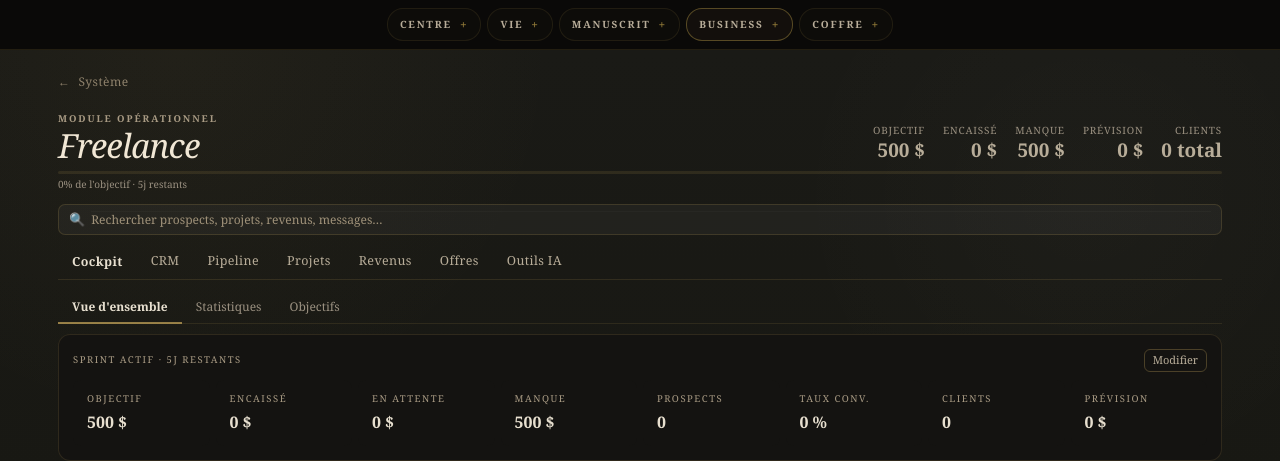
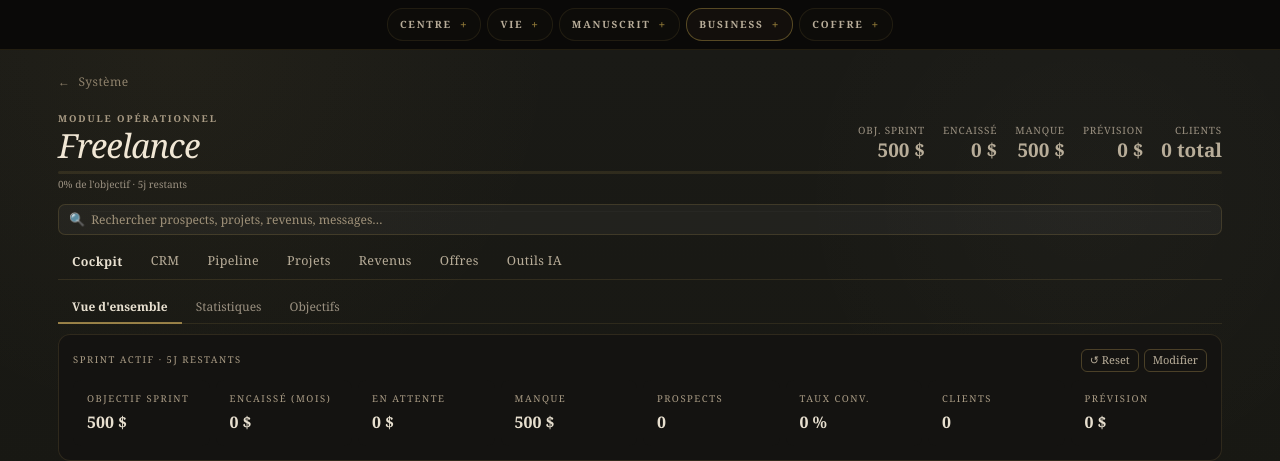
Before and after one commit to sdrapeau053-oss/mon-app, a Next.js app: page /freelance in a window 1280 px wide. Shown: the top 461 px of the page. Built offline with nearby package versions, Linux system fonts and the light colour scheme.

Commit message:
Module Freelance stabilisation donnees critiques

```diff
--- a/app/freelance/page.tsx
+++ b/app/freelance/page.tsx
@@ -335,9 +335,8 @@ function SprintEditPanel({ sprint, onUpdate, onClose }: { sprint: SprintActif; o
   return (
     <div style={{ marginTop: 10, display: "grid", gridTemplateColumns: "1fr 1fr", gap: 6 }}>
       {([
-        { key: "objectif" as keyof SprintActif, label: "Objectif $" },
-        { key: "revenusEncaisses" as keyof SprintActif, label: "Encaissé $" },
-        { key: "revenusAttente" as keyof SprintActif, label: "En attente $" },
+        { key: "objectif" as keyof SprintActif, label: "Objectif sprint ($)" },
+        { key: "revenusAttente" as keyof SprintActif, label: "En attente ($) — non encore reçu" },
         { key: "prospectsContactes" as keyof SprintActif, label: "Prospects" },
         { key: "clientsObtenus" as keyof SprintActif, label: "Clients" },
       ]).map(({ key, label }) => (
@@ -393,8 +392,15 @@ function FicheProspect({ p, onUpdate, onClose }: {
   }
 
   function sauvegarder() {
-    onUpdate({ ...ef, date_dernier_contact: new Date().toISOString().split("T")[0] });
+    // CP1: ne PAS écraser date_dernier_contact automatiquement
+    // L'utilisateur doit cliquer "Marquer comme contacté" pour mettre à jour cette date
+    onUpdate(ef);
     onClose();
+  }
+
+  function marquerContacte() {
+    const today = new Date().toISOString().split("T")[0];
+    setEf((prev) => ({ ...prev, date_dernier_contact: today }));
   }
 
   return (
@@ -436,12 +442,8 @@ function FicheProspect({ p, onUpdate, onClose }: {
           <input type="text" value={ef.projet_en_cours || ""} onChange={(e) => f("projet_en_cours", e.target.value)} placeholder="ex: Biographie chapitre 3, révision manuscrit…" style={inputStyle} />
         </div>
         <div>
-          <p className="label-meta" style={{ fontSize: 10, marginBottom: 2 }}>Montant ($)</p>
-          <input type="number" min={0} value={ef.montant} onChange={(e) => f("montant", Number(e.target.value))} style={inputStyle} />
-        </div>
-        <div>
           <p className="label-meta" style={{ fontSize: 10, marginBottom: 2 }}>Valeur estimée ($)</p>
-          <input type="number" min={0} value={ef.valeur_estimee || 0} onChange={(e) => f("valeur_estimee", Number(e.target.value))} style={inputStyle} />
+          <input type="number" min={0} value={ef.valeur_estimee ?? ef.montant ?? 0} onChange={(e) => f("valeur_estimee", Number(e.target.value))} style={inputStyle} />
         </div>
       </div>
 
@@ -469,13 +471,6 @@ function FicheProspect({ p, onUpdate, onClose }: {
           </select>
         </div>
         <div>
-          <p className="label-meta" style={{ fontSize: 10, marginBottom: 2 }}>Source</p>
-          <select value={ef.source || ""} onChange={(e) => f("source", e.target.value as SourceProspect || undefined)} style={inputStyle}>
-            <option value="">—</option>
-            {SOURCES.map((s) => <option key={s.value} value={s.value}>{s.label}</option>)}
-          </select>
-        </div>
-        <div>
           <p className="label-meta" style={{ fontSize: 10, marginBottom: 2 }}>Canal</p>
           <input type="text" value={ef.canal} onChange={(e) => f("canal", e.target.value)} placeholder="LinkedIn, Facebook…" style={inputStyle} />
         </div>
@@ -497,6 +492,19 @@ function FicheProspect({ p, onUpdate, onClose }: {
         </div>
       </div>
 
+      {/* CP1 — Dernier contact explicite */}
+      <div style={{ alignItems: "center", display: "flex", gap: 8, marginBottom: 8 }}>
+        <button
+          type="button"
+          onClick={marquerContacte}
+          style={{ background: "rgba(29,158,117,0.08)", border: "1px solid rgba(29,158,117,0.30)", borderRadius: 5, color: "#1D9E75", cursor: "pointer", fontSize: 11, padding: "3px 10px" }}
+        >
+          ✓ Marquer comme contacté aujourd'hui
+        </button>
+        {ef.date_dernier_contact ? (
+          <span style={{ color: "var(--text-muted)", fontSize: 10 }}>Dernier contact : {ef.date_dernier_contact}</span>
+        ) : null}
+      </div>
       <div style={{ display: "flex", gap: 6 }}>
         <button className="btn-primary" type="button" onClick={sauvegarder} style={{ flex: 1, fontSize: 12, padding: "5px" }}>Sauvegarder</button>
         <button type="button" onClick={onClose} style={{ ...btnSmall, padding: "5px 12px" }}>Annuler</button>
@@ -953,7 +961,8 @@ function CRMPanel({ prospects, onUpdate, propositions, onUpdatePropositions }: {
       canal: nv.canal || "",
       offre: nv.offre || "",
       statut: nv.statut || "a_contacter",
-      montant: nv.montant || 0,
+      montant: 0,
+      valeur_estimee: (nv.valeur_estimee as number | undefined) || 0,
       dateContact: today,
       date_dernier_contact: today,
       encaisse: false,
@@ -1038,7 +1047,7 @@ function CRMPanel({ prospects, onUpdate, propositions, onUpdatePropositions }: {
             { k: "nom", ph: "Nom *", t: "text" },
             { k: "offre", ph: "Offre / service", t: "text" },
             { k: "canal", ph: "Canal (LinkedIn, Facebook…)", t: "text" },
-            { k: "montant", ph: "Montant $", t: "number" },
+            { k: "valeur_estimee", ph: "Valeur estimée ($)", t: "number" },
           ].map(({ k, ph, t }) => (
             <input
               key={k}
@@ -2033,7 +2042,7 @@ const PIPELINE_COLONNES: { statut: StatutProspect; label: string; color: string
   { statut: "gagne", label: "Gagné", color: "#1D9E75" },
 ];
 
-function PipelinePanel({ prospects, today }: { prospects: Prospect[]; today: string }) {
+function PipelinePanel({ prospects, today, onUpdate }: { prospects: Prospect[]; today: string; onUpdate: (p: Prospect[]) => void }) {
   const [afficherPerdus, setAfficherPerdus] = useState(false);
 
   const liste = afficherPerdus ? prospects : prospects.filter((p) => p.statut !== "perdu");
@@ -2145,6 +2154,15 @@ function PipelinePanel({ prospects, today }: { prospects: Prospect[]; today: str
                           {retardRelance === 0 ? "Relance aujourd'hui" : "Relance J+" + retardRelance}
                         </p>
                       ) : null}
+                      {/* CP5 — Select statut inline */}
+                      <select
+                        value={p.statut}
+                        onClick={(e) => e.stopPropagation()}
+                        onChange={(e) => onUpdate(prospects.map((pr) => pr.id === p.id ? { ...pr, statut: e.target.value as StatutProspect } : pr))}
+                        style={{ background: "var(--bg-main)", border: "1px solid rgba(201,168,92,0.20)", borderRadius: 4, color: "var(--text-muted)", fontSize: 10, marginTop: 5, padding: "2px 3px", width: "100%" }}
+                      >
+                        {STATUTS.map((s) => <option key={s.value} value={s.value}>{s.label}</option>)}
+                      </select>
                     </div>
                   );
                 })
@@ -2247,14 +2265,25 @@ export default function FreelancePage() {
   useEffect(() => { setForm(lireSauvegarde()); }, []);
   useEffect(() => {
     setSprint(lireLS(FL_SPRINT, defaultSprint));
-    setProspects(lireLS<Prospect[]>(FL_PROSPECTS, []));
+    // CP3 — Migration : valeur_estimee ← montant si valeur_estimee absente ou nulle
+    const rawProspects = lireLS<Prospect[]>(FL_PROSPECTS, []);
+    setProspects(rawProspects.map((p) =>
+      (p.valeur_estimee === undefined || p.valeur_estimee === 0) && p.montant > 0
+        ? { ...p, valeur_estimee: p.montant }
+        : p
+    ));
     setCalc(lireLS(FL_CALC, defaultCalc));
     setMode500(lireLS(FL_MODE500, defaultMode500));
     setOffres(lireLS<Offre[]>(FL_OFFERS, []));
     setPropositions(lireLS<Proposition[]>(FL_PROPOSITIONS, []));
     setProjets(lireLS<Projet[]>(FL_PROJETS, []));
     setRevenus(lireLS<Revenu[]>(FL_REVENUS, []));
-    setTaches(lireLS<Tache[]>(FL_TACHES, []));
+    // CP8 — Purge tâches terminées de plus de 14 jours
+    const rawTaches = lireLS<Tache[]>(FL_TACHES, []);
+    const cutoff = new Date();
+    cutoff.setDate(cutoff.getDate() - 14);
+    const cutoffStr = cutoff.toISOString().split("T")[0];
+    setTaches(rawTaches.filter((t) => !t.done || t.date >= cutoffStr));
     setObjectifs(lireLS<Objectifs>(FL_OBJECTIFS, defaultObjectifs));
     setMessages(lireLS<MessageTemplate[]>(FL_MESSAGES, []));
   }, []);
@@ -2306,7 +2335,13 @@ export default function FreelancePage() {
   const kpis = calculerKPIs(sprint);
   const prevision = calculerPrevision(prospects);
   const relances = relancesProspects(prospects);
-  const totalRevenu = sprint.revenusEncaisses + sprint.revenusAttente;
+  // CP2 — Source de vérité unique : freelance-revenus pour les encaissements réels
+  const moisEnCours = new Date().toISOString().slice(0, 7);
+  const revenusMoisActuelReel = revenus
+    .filter((r) => r.mois === moisEnCours)
+    .reduce((acc, r) => acc + r.montant, 0);
+  const totalRevenu = revenusMoisActuelReel + sprint.revenusAttente;
+  const manqueReel = Math.max(0, sprint.objectif - totalRevenu);
   const pct = Math.min(100, sprint.objectif > 0 ? Math.round((totalRevenu / sprint.objectif) * 100) : 0);
 
   // ── Centre d'actions Phase 3 — logique explicite depuis les champs CRM ─────
@@ -2422,9 +2457,9 @@ export default function FreelancePage() {
             {/* KPIs mini dans le header */}
             <div style={{ alignItems: "baseline", display: "flex", flexWrap: "wrap", gap: 18 }}>
               {[
-                { label: "Objectif", value: sprint.objectif + " $", accent: false },
-                { label: "Encaissé", value: sprint.revenusEncaisses + " $", accent: sprint.revenusEncaisses > 0 },
-                { label: "Manque", value: kpis.manque + " $", accent: kpis.manque === 0 },
+                { label: "Obj. sprint", value: sprint.objectif + " $", accent: false },
+                { label: "Encaissé", value: revenusMoisActuelReel + " $", accent: revenusMoisActuelReel > 0 },
+                { label: "Manque", value: manqueReel + " $", accent: manqueReel === 0 },
                 { label: "Prévision", value: prevision + " $", accent: prevision > 0 },
                 { label: "Clients", value: clientsNonEncaisses.length > 0 ? clientsNonEncaisses.length + " à encaisser" : clientsGagnes.length + " total", accent: clientsNonEncaisses.length > 0 },
               ].map((k) => (
@@ -2650,15 +2685,23 @@ export default function FreelancePage() {
             <SystemPanel ariaLabel="KPIs sprint" compact>
               <div style={{ alignItems: "center", display: "flex", justifyContent: "space-between", marginBottom: 8 }}>
                 <p className="label-meta" style={{ margin: 0 }}>Sprint actif · {kpis.joursRestants}j restants</p>
-                <button style={btnSmall} type="button" onClick={() => setSprintEdit(!sprintEdit)}>
-                  {sprintEdit ? "Fermer" : "Modifier"}
-                </button>
+                <div style={{ display: "flex", gap: 5 }}>
+                  <button
+                    style={btnSmall}
+                    type="button"
+                    title="Réinitialiser le sprint (remet à zéro la date et les compteurs)"
+                    onClick={() => setSprint((s) => ({ ...s, dateDebut: today, prospectsContactes: 0, clientsObtenus: 0, revenusAttente: 0 }))}
+                  >↺ Reset</button>
+                  <button style={btnSmall} type="button" onClick={() => setSprintEdit(!sprintEdit)}>
+                    {sprintEdit ? "Fermer" : "Modifier"}
+                  </button>
+                </div>
               </div>
               <SystemGrid gap={6} min={90}>
-                <CompactMetric label="Objectif" value={sprint.objectif + " $"} />
-                <CompactMetric label="Encaissé" value={sprint.revenusEncaisses + " $"} />
+                <CompactMetric label="Objectif sprint" value={sprint.objectif + " $"} />
+                <CompactMetric label="Encaissé (mois)" value={revenusMoisActuelReel + " $"} />
                 <CompactMetric label="En attente" value={sprint.revenusAttente + " $"} />
-                <CompactMetric label="Manque" value={kpis.manque + " $"} />
+                <CompactMetric label="Manque" value={manqueReel + " $"} />
                 <CompactMetric label="Prospects" value={String(sprint.prospectsContactes)} />
                 <CompactMetric label="Taux conv." value={kpis.taux + " %"} />
                 <CompactMetric label="Clients" value={String(sprint.clientsObtenus)} />
@@ -3081,7 +3124,7 @@ export default function FreelancePage() {
         {/* ── PIPELINE ── */}
         {activeTab === "pipeline" ? (
           <SystemPanel ariaLabel="Pipeline commercial" compact>
-            <PipelinePanel prospects={prospects} today={today} />
+            <PipelinePanel prospects={prospects} today={today} onUpdate={setProspects} />
           </SystemPanel>
         ) : null}
 
```
